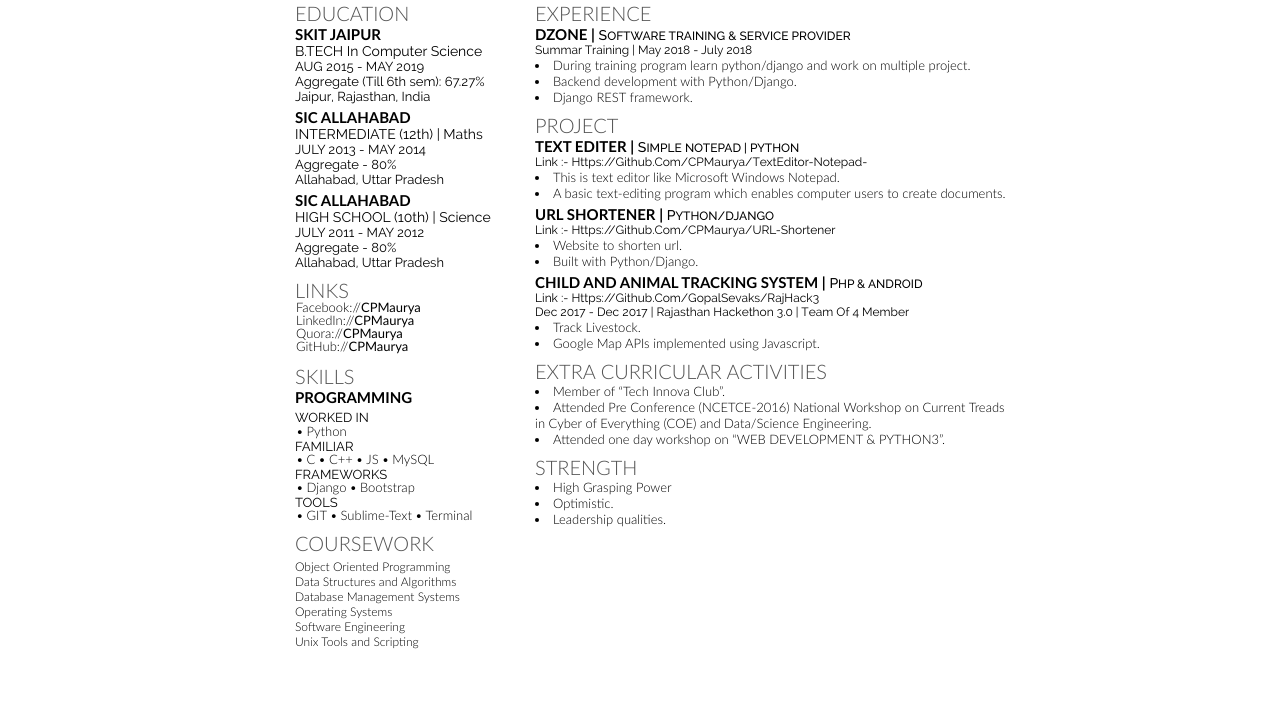
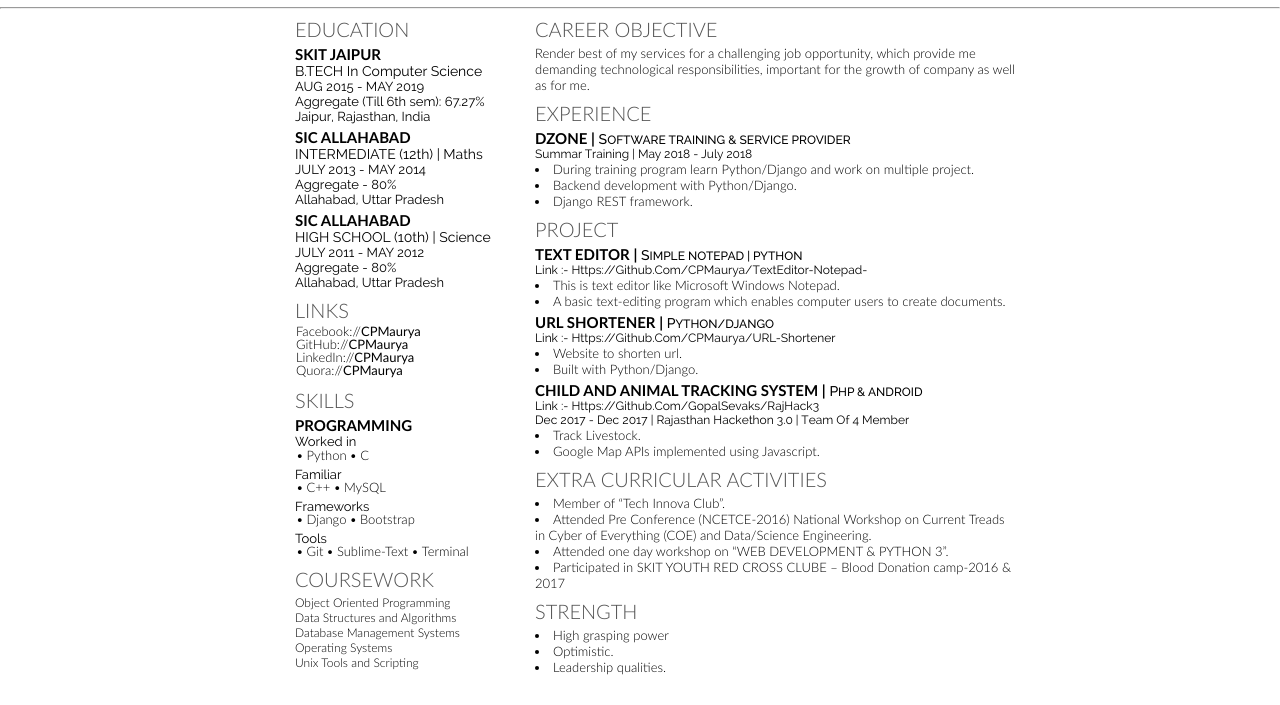
Before and after one commit to CPMaurya/CPMaurya.github.io, a plain HTML site: page index.jade in a window 1280 px wide. Shown: the part 105-810 px from the top of the page. Drawn offline with nearby package versions, Linux system fonts and the light colour scheme; files that its build step writes are made by us from their sources.

Commit message:
First commit

```diff
--- a/data.json
+++ b/data.json
@@ -1,10 +1,10 @@
 {
     "firstName": "Chandra",
     "lastName": "Prakash",
-    "languagesStrong": ["Python"],
-    "languagesFamiliar": ["C", "C++","JS","MySQL"],
+    "languagesStrong": ["Python", "C"],
+    "languagesFamiliar": ["C++","MySQL"],
     "languagesframework": ["Django","Bootstrap"],
-    "languagestool": ["GIT","Sublime-Text","Terminal"],
+    "languagestool": ["Git","Sublime-Text","Terminal"],
     "graduateCourses": ["Object Oriented Programming",
                         "Data Structures and Algorithms",
                         "Advanced Computer Graphics",
@@ -17,12 +17,11 @@
                          "Data Structures and Algorithms",
                          "Database Management Systems",
                          "Operating Systems",
-                         "Software Engineering",
                          "Unix Tools and Scripting"],
     "links": [["Facebook", "https://www.facebook.com/profile.php?id=100009999911774", "CPMaurya"],
+              ["GitHub", "https://github.com/CPMaurya", "CPMaurya"],
               ["LinkedIn", "https://www.linkedin.com/in/chandra-prakash-2163b113b/", "CPMaurya"],
-              ["Quora", "https://www.quora.com/profile/C-P-Maurya", "CPMaurya"],
-              ["GitHub", "https://github.com/CPMaurya", "CPMaurya"]],
+              ["Quora", "https://www.quora.com/profile/C-P-Maurya", "CPMaurya"]],
     "table": [["2014", "Top 52/2500", "KPCB Engineering Fellow"],
               ["2014", "1 <sup>st</sup>/50", "Microsoft Coding Competition, Cornell"],
               ["2013", "National", "Jump Trading Challenge Finalist"],
--- a/index.jade
+++ b/index.jade
@@ -21,6 +21,7 @@ html(lang="en")
 
         .heading
             h1 #{firstName} #{lastName}
+            h3 cpmaurya.github.io
             h3  mauryacp96@gmail.com | +91 7297821655
         hr
         ///h OBJECTIVE
@@ -34,6 +35,7 @@ html(lang="en")
                 ///////// Begin Section: Education /////////
                 h1 Education
                 // Begin Subsection
+                br
                 h2 SKIT JAIPUR
                 h3 B.TECH in Computer Science
                 h4 AUG 2015 - MAY 2019
@@ -56,6 +58,7 @@ html(lang="en")
                 h4 Allahabad, Uttar Pradesh
                 ///////// Begin Section: Links /////////
                 h1 Links
+                br
                 // List follows
                 ul.nostyle
                     - for (var i = 0; i < links.length; i++)
@@ -63,12 +66,12 @@ html(lang="en")
 
                 ///////// Begin Section: Skills /////////
                 h1 Skills
+                br
                 // Begin Subsection
                 h2 Programming
                 // Use no-overlap if inline list overlaps with any element
                 // above it
-                br
-                h4.no-overlap WORKED IN
+                h4.no-overlap Worked in
                 // Note: Use span with li elements so the bullets can be closer
                 //       than the browser default value. Refer:
                 //       http://stackoverflow.com/questions/4373046/css-control-space-between-bullet-and-li
@@ -78,22 +81,24 @@ html(lang="en")
                             span= languagesStrong[i]
 
                 .clearfix
-
-                h4.no-overlap FAMILIAR
+                br
+                h4.no-overlap Familiar
                 ul.inline
                     - for (var i = 0; i < languagesFamiliar.length; i++)
                         li
                             span= languagesFamiliar[i]
 
                 .clearfix
-                h4.no-overlap FRAMEWORKS
+                br
+                h4.no-overlap Frameworks
                 ul.inline
                     - for (var i = 0; i < languagesframework.length; i++)
                         li
                             span= languagesframework[i]
 
                 .clearfix
-                h4.no-overlap TOOLS
+                br
+                h4.no-overlap Tools
                 ul.inline
                     - for (var i = 0; i < languagestool.length; i++)
                         li
@@ -123,11 +128,15 @@ html(lang="en")
             ////////////////////////
             .right-column
                 ///////// Begin Section: Experience /////////
+                h1 CAREER OBJECTIVE
+                br
+                p Render best of my services for a challenging job opportunity, which provide me demanding technological responsibilities, important for the growth of company as well as for me.
                 h1 Experience
+                br
                 // Begin Subsection
                 h2 DZONE | #[span Software Training & Service Provider]
                 h3 Summar Training | May 2018 - July 2018
-                li  During training program learn python/django and work on multiple project.
+                li  During training program learn Python/Django and work on multiple project.
                 li  Backend development with Python/Django.
                 li  Django REST framework.
 
@@ -145,7 +154,8 @@ html(lang="en")
                 .clearfix
                 ///////// Begin Section: Research /////////
                 h1 Project
-                h2 Text Editer | #[span Simple Notepad | Python]
+                br
+                h2 Text Editor | #[span Simple Notepad | Python]
                 h3 Link :- https://github.com/CPMaurya/TextEditor-Notepad-
                 li  This is text editor like Microsoft Windows Notepad.
                 li  A basic text-editing program which enables computer users to create documents.
@@ -163,13 +173,16 @@ html(lang="en")
 
                 ///////// Begin Section: Awards /////////
                 h1 EXTRA CURRICULAR ACTIVITIES
+                br
                 li Member of “Tech Innova Club”.
                 li Attended Pre Conference (NCETCE-2016) National Workshop on Current Treads in Cyber of Everything (COE) and Data/Science Engineering.
-                li Attended one day workshop on “WEB DEVELOPMENT & PYTHON3”.
+                li Attended one day workshop on “WEB DEVELOPMENT & PYTHON 3”.
+                li Participated in SKIT YOUTH RED CROSS CLUBE – Blood Donation camp-2016 & 2017
 
 
                 h1 STRENGTH
-                li High Grasping Power
+                br
+                li High grasping power
                 li Optimistic.
                 li Leadership qualities.
 
```
Also changed, not shown: index.html, 1 other file.
